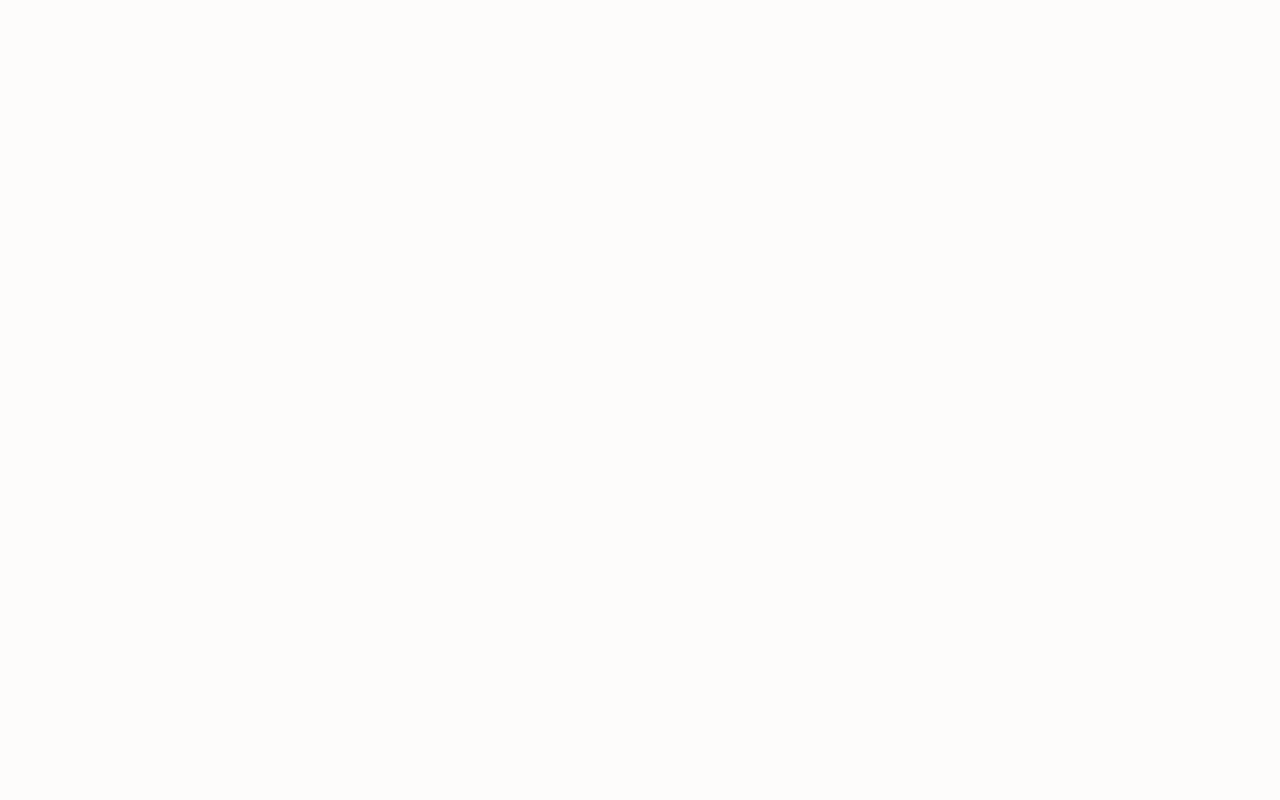
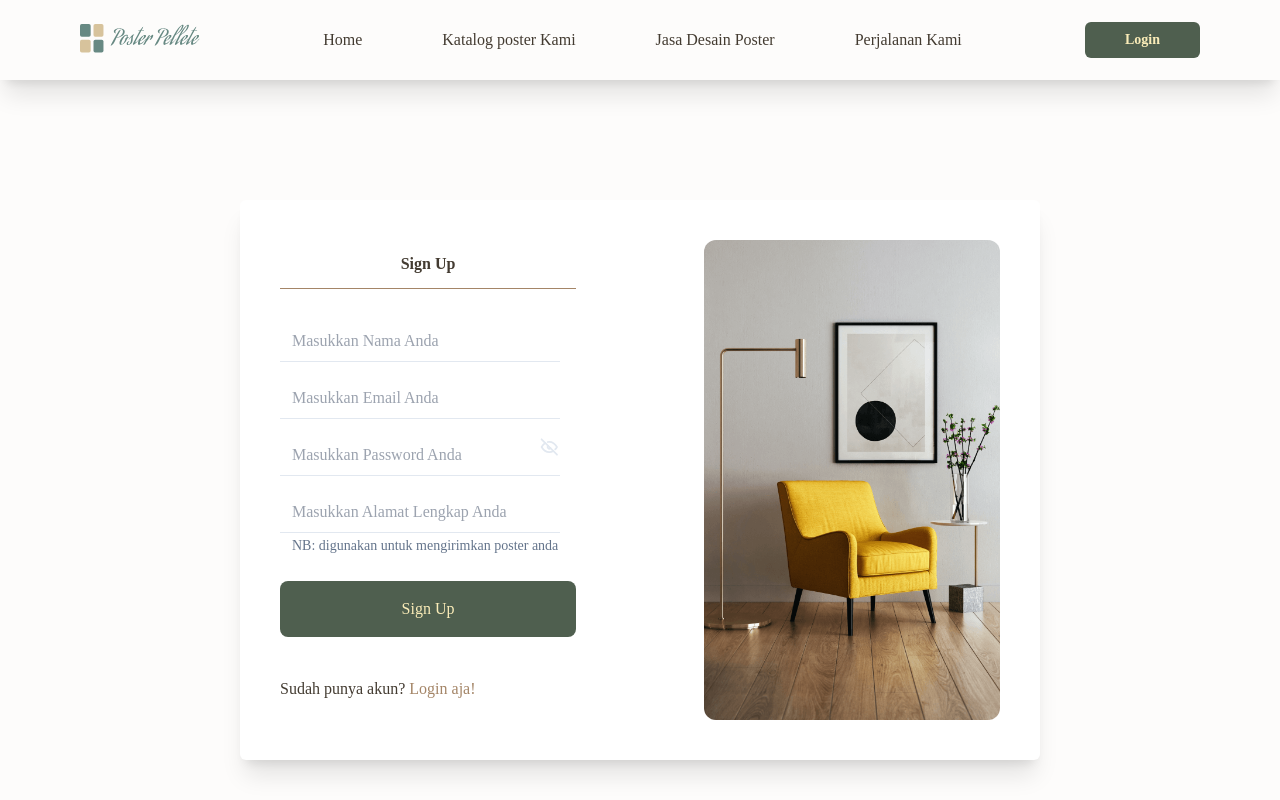
Before and after one commit to ahmadhilmandani/Poster-Palette, a React (Vite) app in the folder frontend/: page /sign-up in a window 1280 px wide. Before the commit this address had no page. Shown: the top 800 px of the page. Built offline with nearby package versions, Linux system fonts and the light colour scheme.

Commit message:
ADD signUp pages

```diff
--- a/frontend/src/main.jsx
+++ b/frontend/src/main.jsx
@@ -9,6 +9,7 @@ import Login from './pages/Login/login'
 import CustomPosterCatalog from './pages/PosterCatalog/cutomPosterCatalog/customPosterCatalog'
 import PosterDesignService from './pages/PosterDesignService/posterDesignService'
 import PosterCatalog from './pages/PosterCatalog/posterCatalog'
+import SignUp from './pages/SignUp/signUp'
 
 
 ReactDOM.createRoot(document.getElementById('root')).render(
@@ -19,6 +20,7 @@ ReactDOM.createRoot(document.getElementById('root')).render(
           <Route path='/' element={<Layout />}>
             <Route index element={<Home />} />
             <Route path='/login' element={<Login />} />
+            <Route path='/sign-up' element={<SignUp />} />
             <Route path='/catalog' element={<PosterCatalog />} />
             <Route path='/catalog/:id' element={<CustomPosterCatalog />} />
             <Route path='/catalog/custom-poster' element={<CustomPosterCatalog />} />
--- /dev/null
+++ b/frontend/src/pages/SignUp/signUp.jsx
@@ -0,0 +1,40 @@
+import { useState } from "react";
+import InputString from "../../components/input/InputString";
+import { Link } from "react-router-dom";
+
+import headerImg from "../../assets/hero-img.png"
+
+
+export default function SignUp() {
+  const [isPasswordVisible, setIsPasswordVisible] = useState(false)
+
+
+  return (
+    <>
+      <div className="w-full h-screen flex justify-center items-center bg-brown-50 mt-20">
+        <div className="rounded-md bg-white max-w-[800px] w-full min-h-[560px] flex justify-center shadow-xl p-10 gap-x-32">
+          <div className="w-1/2">
+            <div className="border-b border-brown-400 px-5 py-3 font-bold text-center w-full">Sign Up</div>
+            <div className="mt-4">
+              <InputString type={'text'} placeholder={'Masukkan Nama Anda'} />
+              <InputString type={'email'} placeholder={'Masukkan Email Anda'} />
+              <InputString type={'password'} placeholder={'Masukkan Password Anda'} setIsPasswordVisible={setIsPasswordVisible} isPasswordVisible={isPasswordVisible} />
+              <InputString type={'text'} placeholder={'Masukkan Alamat Lengkap Anda'} />
+              <span className="text-sm text-slate-500 mt-2 px-3">NB: digunakan untuk mengirimkan poster anda</span>
+              <button className="block w-full py-4 rounded-lg mt-6 bg-emerald-950 text-brown-300">
+                Sign Up
+              </button>
+              <p className="mt-10">Sudah punya akun? <Link to={'/login'} className="text-brown-400">Login aja!</Link></p>
+            </div>
+
+          </div>
+          <div className="w-1/2 rounded-xl overflow-hidden">
+            <div className="w-full h-full bg-cover bg-center" style={{ backgroundImage: `url(${headerImg})` }}>
+            </div>
+          </div>
+        </div>
+      </div>
+    </>
+  )
+
+}
```
